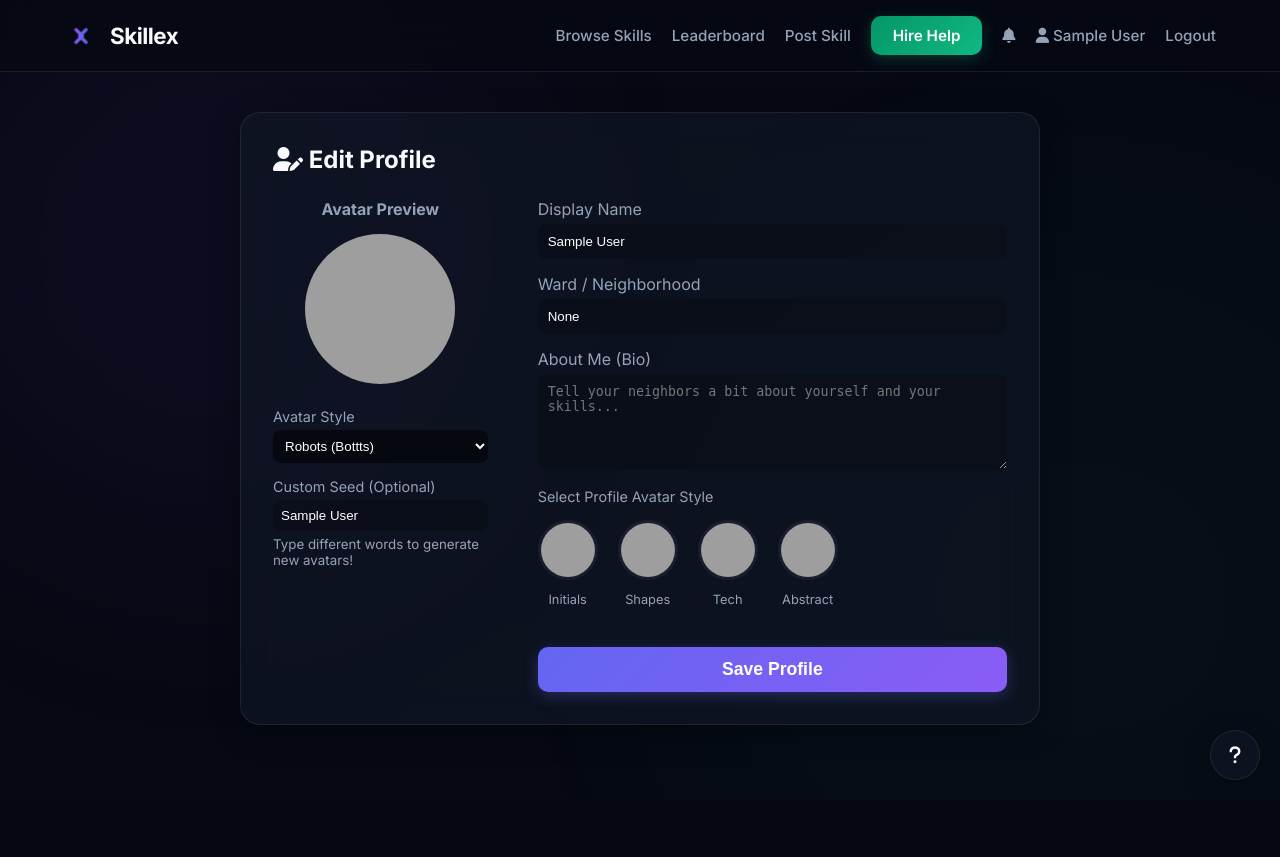
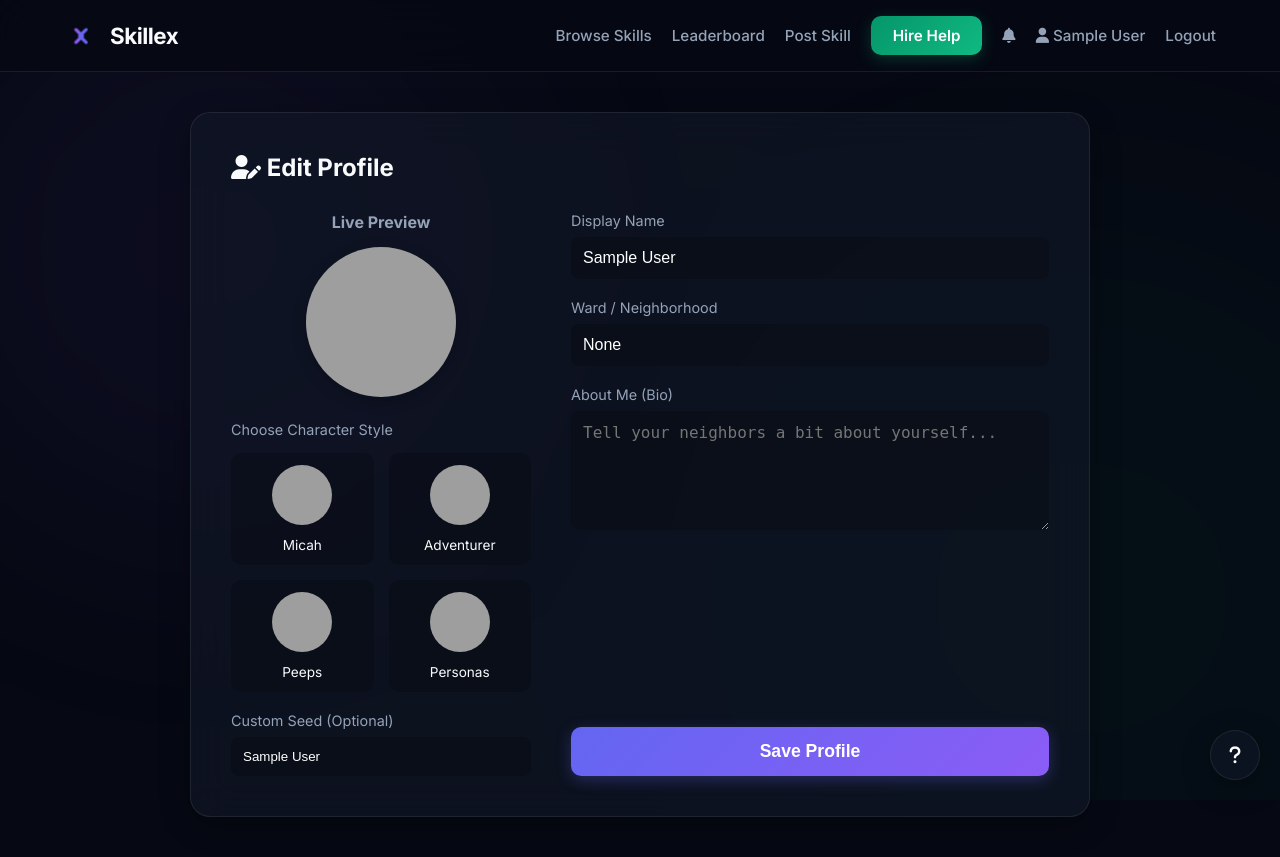
Before and after one commit to pranathi8812-AIML/skillex-live, a Flask app: page /profile/edit in a window 1280 px wide. Before the commit the page ends 780 px from the top, so only its background shows below. Run offline with Flask 3, Linux system fonts and the light colour scheme; the visitor is signed in with stand-in values (Sample User, id 1); grey boxes are pictures that could not be loaded.

Commit message:
Completely rebuild edit profile form to remove duplicate fields and enable character avatars

```diff
--- a/templates/edit_profile.html
+++ b/templates/edit_profile.html
@@ -1,131 +1,112 @@
 {% extends 'base.html' %}
 
 {% block content %}
-<div style="max-width: 800px; margin: 0 auto;">
-    <div class="glass-card">
-        <h2 style="margin-bottom: 25px;"><i class="fa-solid fa-user-pen" style="color: var(--accent-purple);"></i> Edit Profile</h2>
+<div style="max-width: 900px; margin: 0 auto;">
+    <div class="glass-card" style="padding: 40px;">
+        <h2 style="margin-bottom: 30px;"><i class="fa-solid fa-user-pen" style="color: var(--accent-purple);"></i> Edit Profile</h2>
 
-        <form action="{{ url_for('edit_profile') }}" method="POST" style="display: grid; grid-template-columns: 1fr 2fr; gap: 30px;">
+        <form method="POST" action="{{ url_for('edit_profile') }}" style="display: flex; flex-wrap: wrap; gap: 40px;">
 
-            <!-- Left Column: Avatar Customization -->
-            <div style="text-align: center; border-right: 1px solid var(--glass-border); padding-right: 20px;">
-                <h3 style="margin-bottom: 15px; font-size: 1rem; color: var(--text-muted);">Avatar Preview</h3>
-
-                <img id="avatar-preview" src="https://api.dicebear.com/7.x/{{ current_user.avatar_style }}/svg?seed={{ current_user.avatar_seed or current_user.name }}" alt="Avatar Preview" style="width: 150px; height: 150px; border-radius: 50%; background: var(--bg-dark); border: 3px solid var(--accent-purple); margin-bottom: 20px;">
-
-                <div style="text-align: left; margin-bottom: 15px;">
-                    <label style="display: block; margin-bottom: 5px; color: var(--text-muted); font-size: 0.9rem;">Avatar Style</label>
-                    <select name="avatar_style" id="avatar-style" onchange="updateAvatar()" style="width: 100%; padding: 8px; border-radius: 8px; background: rgba(0,0,0,0.5); color: white; border: 1px solid var(--glass-border);">
-                        <option value="bottts" {% if current_user.avatar_style == 'bottts' %}selected{% endif %}>Robots (Bottts)</option>
-                        <option value="avataaars" {% if current_user.avatar_style == 'avataaars' %}selected{% endif %}>People (Avataaars)</option>
-                        <option value="micah" {% if current_user.avatar_style == 'micah' %}selected{% endif %}>Minimalist (Micah)</option>
-                        <option value="identicon" {% if current_user.avatar_style == 'identicon' %}selected{% endif %}>Patterns (Identicon)</option>
-                        <option value="initials" {% if current_user.avatar_style == 'initials' %}selected{% endif %}>Initials</option>
-                    </select>
+            <!-- LEFT COLUMN: Avatar Selection -->
+            <div style="flex: 1; min-width: 300px;">
+                <div style="text-align: center; margin-bottom: 20px;">
+                    <h4 style="color: var(--text-muted); margin-bottom: 15px;">Live Preview</h4>
+                    <img id="avatar-preview" src="https://api.dicebear.com/7.x/{{ current_user.avatar_style or 'micah' }}/svg?seed={{ current_user.avatar_seed or current_user.name }}&backgroundType=gradientLinear&backgroundColor=b6e3f4,c0aede,d1d4f9" style="width: 150px; height: 150px; border-radius: 50%; box-shadow: 0 4px 15px rgba(0,0,0,0.2);">
                 </div>
 
-                <div style="text-align: left;">
-                    <label style="display: block; margin-bottom: 5px; color: var(--text-muted); font-size: 0.9rem;">Custom Seed (Optional)</label>
-                    <input type="text" name="avatar_seed" id="avatar-seed" value="{{ current_user.avatar_seed or current_user.name }}" oninput="updateAvatar()" placeholder="Type anything..." style="width: 100%; padding: 8px; border-radius: 8px; border: 1px solid var(--glass-border); background: rgba(0,0,0,0.2); color: white;">
-                    <small style="color: var(--text-muted); display: block; margin-top: 5px;">Type different words to generate new avatars!</small>
+                <label style="color: var(--text-muted); font-size: 0.9rem; margin-bottom: 15px; display: block;">Choose Character Style</label>
+                <div style="display: grid; grid-template-columns: 1fr 1fr; gap: 15px;" id="avatar-selector">
+
+                    <label style="cursor: pointer; text-align: center; background: rgba(0,0,0,0.2); padding: 10px; border-radius: 10px; border: 2px solid transparent; transition: all 0.2s;" class="avatar-option">
+                        <input type="radio" name="avatar_style" value="micah" {% if current_user.avatar_style == 'micah' or not current_user.avatar_style %}checked{% endif %} style="display: none;">
+                        <img src="https://api.dicebear.com/7.x/micah/svg?seed={{ current_user.name }}&backgroundType=gradientLinear&backgroundColor=b6e3f4,c0aede,d1d4f9" style="width: 60px; height: 60px; border-radius: 50%;">
+                        <span style="display: block; font-size: 0.85rem; margin-top: 8px;">Micah</span>
+                    </label>
+
+                    <label style="cursor: pointer; text-align: center; background: rgba(0,0,0,0.2); padding: 10px; border-radius: 10px; border: 2px solid transparent; transition: all 0.2s;" class="avatar-option">
+                        <input type="radio" name="avatar_style" value="adventurer" {% if current_user.avatar_style == 'adventurer' %}checked{% endif %} style="display: none;">
+                        <img src="https://api.dicebear.com/7.x/adventurer/svg?seed={{ current_user.name }}&backgroundType=gradientLinear&backgroundColor=b6e3f4,c0aede,d1d4f9" style="width: 60px; height: 60px; border-radius: 50%;">
+                        <span style="display: block; font-size: 0.85rem; margin-top: 8px;">Adventurer</span>
+                    </label>
+
+                    <label style="cursor: pointer; text-align: center; background: rgba(0,0,0,0.2); padding: 10px; border-radius: 10px; border: 2px solid transparent; transition: all 0.2s;" class="avatar-option">
+                        <input type="radio" name="avatar_style" value="open-peeps" {% if current_user.avatar_style == 'open-peeps' %}checked{% endif %} style="display: none;">
+                        <img src="https://api.dicebear.com/7.x/open-peeps/svg?seed={{ current_user.name }}&backgroundType=gradientLinear&backgroundColor=b6e3f4,c0aede,d1d4f9" style="width: 60px; height: 60px; border-radius: 50%;">
+                        <span style="display: block; font-size: 0.85rem; margin-top: 8px;">Peeps</span>
+                    </label>
+
+                    <label style="cursor: pointer; text-align: center; background: rgba(0,0,0,0.2); padding: 10px; border-radius: 10px; border: 2px solid transparent; transition: all 0.2s;" class="avatar-option">
+                        <input type="radio" name="avatar_style" value="personas" {% if current_user.avatar_style == 'personas' %}checked{% endif %} style="display: none;">
+                        <img src="https://api.dicebear.com/7.x/personas/svg?seed={{ current_user.name }}&backgroundType=gradientLinear&backgroundColor=b6e3f4,c0aede,d1d4f9" style="width: 60px; height: 60px; border-radius: 50%;">
+                        <span style="display: block; font-size: 0.85rem; margin-top: 8px;">Personas</span>
+                    </label>
+                </div>
+
+                <div style="margin-top: 20px;">
+                    <label style="display: block; color: var(--text-muted); margin-bottom: 8px; font-size: 0.9rem;">Custom Seed (Optional)</label>
+                    <input type="text" id="avatar_seed" name="avatar_seed" value="{{ current_user.avatar_seed or current_user.name }}" style="width: 100%; padding: 12px; border-radius: 8px; background: rgba(0,0,0,0.2); border: 1px solid var(--glass-border); color: white; outline: none;" placeholder="Type words to change hair/face...">
                 </div>
             </div>
 
-            <!-- Right Column: Profile Details -->
-            <div style="display: flex; flex-direction: column; gap: 15px;">
+            <!-- RIGHT COLUMN: Text Fields -->
+            <div style="flex: 2; min-width: 300px; display: flex; flex-direction: column; gap: 20px;">
+
                 <div>
-                    <label style="display: block; margin-bottom: 5px; color: var(--text-muted);">Display Name</label>
-                    <input type="text" name="name" id="name-input" value="{{ current_user.name }}" oninput="updateAvatar()" required style="width: 100%; padding: 10px; border-radius: 8px; border: 1px solid var(--glass-border); background: rgba(0,0,0,0.2); color: white;">
+                    <label style="display: block; color: var(--text-muted); margin-bottom: 8px; font-size: 0.9rem;">Display Name</label>
+                    <input type="text" id="name_input" name="name" value="{{ current_user.name }}" required style="width: 100%; padding: 12px; border-radius: 8px; background: rgba(0,0,0,0.2); border: 1px solid var(--glass-border); color: white; outline: none; font-size: 1rem;">
                 </div>
 
                 <div>
-                    <label style="display: block; margin-bottom: 5px; color: var(--text-muted);">Ward / Neighborhood</label>
-                    <input type="text" name="ward" value="{{ current_user.ward }}" required style="width: 100%; padding: 10px; border-radius: 8px; border: 1px solid var(--glass-border); background: rgba(0,0,0,0.2); color: white;">
+                    <label style="display: block; color: var(--text-muted); margin-bottom: 8px; font-size: 0.9rem;">Ward / Neighborhood</label>
+                    <input type="text" name="ward" value="{{ current_user.ward }}" required style="width: 100%; padding: 12px; border-radius: 8px; background: rgba(0,0,0,0.2); border: 1px solid var(--glass-border); color: white; outline: none; font-size: 1rem;">
                 </div>
 
                 <div>
-                    <label style="display: block; margin-bottom: 5px; color: var(--text-muted);">About Me (Bio)</label>
-                    <textarea name="bio" rows="5" placeholder="Tell your neighbors a bit about yourself and your skills..." style="width: 100%; padding: 10px; border-radius: 8px; border: 1px solid var(--glass-border); background: rgba(0,0,0,0.2); color: white; resize: vertical;">{{ current_user.bio or '' }}</textarea>
+                    <label style="display: block; color: var(--text-muted); margin-bottom: 8px; font-size: 0.9rem;">About Me (Bio)</label>
+                    <textarea name="bio" rows="5" style="width: 100%; padding: 12px; border-radius: 8px; background: rgba(0,0,0,0.2); border: 1px solid var(--glass-border); color: white; outline: none; font-size: 1rem; resize: vertical;" placeholder="Tell your neighbors a bit about yourself...">{{ current_user.bio or '' }}</textarea>
                 </div>
 
- <!-- AVATAR STYLE SELECTOR -->
-<div style="margin-bottom: 25px;">
-    <label style="color: var(--text-muted); font-size: 0.9rem; margin-bottom: 15px; display: block;">Select Profile Avatar Style</label>
-
-    <div style="display: flex; gap: 20px; flex-wrap: wrap;" id="avatar-selector">
-
-        <!-- Option 1: Professional Initials -->
-        <label style="cursor: pointer; text-align: center;">
-            <input type="radio" name="avatar_style" value="initials" {% if current_user.avatar_style == 'initials' or not current_user.avatar_style %}checked{% endif %} style="display: none;">
-            <img src="https://api.dicebear.com/7.x/initials/svg?seed={{ current_user.name }}" style="width: 60px; height: 60px; border-radius: 50%; border: 3px solid transparent; transition: all 0.2s; background: rgba(255,255,255,0.05);">
-            <span style="display: block; font-size: 0.8rem; margin-top: 8px; color: var(--text-muted);">Initials</span>
-        </label>
-
-        <!-- Option 2: Modern Abstract Shapes -->
-        <label style="cursor: pointer; text-align: center;">
-            <input type="radio" name="avatar_style" value="shapes" {% if current_user.avatar_style == 'shapes' %}checked{% endif %} style="display: none;">
-            <img src="https://api.dicebear.com/7.x/shapes/svg?seed={{ current_user.name }}" style="width: 60px; height: 60px; border-radius: 50%; border: 3px solid transparent; transition: all 0.2s; background: rgba(255,255,255,0.05);">
-            <span style="display: block; font-size: 0.8rem; margin-top: 8px; color: var(--text-muted);">Shapes</span>
-        </label>
-
-        <!-- Option 3: Tech Identicon -->
-        <label style="cursor: pointer; text-align: center;">
-            <input type="radio" name="avatar_style" value="identicon" {% if current_user.avatar_style == 'identicon' %}checked{% endif %} style="display: none;">
-            <img src="https://api.dicebear.com/7.x/identicon/svg?seed={{ current_user.name }}" style="width: 60px; height: 60px; border-radius: 50%; border: 3px solid transparent; transition: all 0.2s; background: rgba(255,255,255,0.05);">
-            <span style="display: block; font-size: 0.8rem; margin-top: 8px; color: var(--text-muted);">Tech</span>
-        </label>
-
-        <!-- Option 4: Abstract Thumbs -->
-        <label style="cursor: pointer; text-align: center;">
-            <input type="radio" name="avatar_style" value="thumbs" {% if current_user.avatar_style == 'thumbs' %}checked{% endif %} style="display: none;">
-            <img src="https://api.dicebear.com/7.x/thumbs/svg?seed={{ current_user.name }}" style="width: 60px; height: 60px; border-radius: 50%; border: 3px solid transparent; transition: all 0.2s; background: rgba(255,255,255,0.05);">
-            <span style="display: block; font-size: 0.8rem; margin-top: 8px; color: var(--text-muted);">Abstract</span>
-        </label>
-
-    </div>
-</div>
-
-<!-- JavaScript to highlight the selected avatar -->
-<script>
-    document.addEventListener("DOMContentLoaded", function() {
-        const radios = document.querySelectorAll('input[name="avatar_style"]');
-        const images = document.querySelectorAll('#avatar-selector img');
-
-        function updateHighlight() {
-            images.forEach(img => {
-                img.style.borderColor = 'transparent';
-                img.style.transform = 'scale(1)';
-            });
-            const checked = document.querySelector('input[name="avatar_style"]:checked + img');
-            if (checked) {
-                checked.style.borderColor = 'var(--accent-indigo)';
-                checked.style.transform = 'scale(1.1)';
-            }
-        }
-
-        radios.forEach(radio => radio.addEventListener('change', updateHighlight));
-        updateHighlight(); // Run on load
-    });
-</script>
-
-                <button type="submit" class="btn-primary" style="margin-top: auto; padding: 12px; font-size: 1.1rem;">Save Profile</button>
+                <button type="submit" class="btn-primary" style="margin-top: auto; padding: 14px; font-size: 1.1rem; width: 100%;">Save Profile</button>
             </div>
         </form>
     </div>
 </div>
 
-<!-- Vanilla JS for Live Avatar Preview -->
 <script>
-function updateAvatar() {
-    const style = document.getElementById('avatar-style').value;
-    // Use the custom seed if typed, otherwise fall back to the name input
-    let seed = document.getElementById('avatar-seed').value;
-    if (!seed || seed.trim() === '') {
-        seed = document.getElementById('name-input').value;
-    }
-    const img = document.getElementById('avatar-preview');
-    // Update the image source dynamically
-    img.src = `https://api.dicebear.com/7.x/${style}/svg?seed=${encodeURIComponent(seed)}`;
-}
+    document.addEventListener("DOMContentLoaded", function() {
+        const radios = document.querySelectorAll('input[name="avatar_style"]');
+        const options = document.querySelectorAll('.avatar-option');
+        const previewImg = document.getElementById('avatar-preview');
+        const seedInput = document.getElementById('avatar_seed');
+        const nameInput = document.getElementById('name_input');
+
+        function updatePreview() {
+            // Reset borders
+            options.forEach(opt => {
+                opt.style.borderColor = 'transparent';
+                opt.style.background = 'rgba(0,0,0,0.2)';
+            });
+
+            // Highlight selected
+            const checkedRadio = document.querySelector('input[name="avatar_style"]:checked');
+            if (checkedRadio) {
+                const parentLabel = checkedRadio.closest('label');
+                parentLabel.style.borderColor = 'var(--accent-indigo)';
+                parentLabel.style.background = 'rgba(99, 102, 241, 0.15)';
+            }
+
+            // Update big preview image
+            const style = checkedRadio ? checkedRadio.value : 'micah';
+            const seed = seedInput.value.trim() || nameInput.value.trim() || 'default';
+            previewImg.src = `https://api.dicebear.com/7.x/${style}/svg?seed=${encodeURIComponent(seed)}&backgroundType=gradientLinear&backgroundColor=b6e3f4,c0aede,d1d4f9`;
+        }
+
+        radios.forEach(radio => radio.addEventListener('change', updatePreview));
+        seedInput.addEventListener('input', updatePreview);
+        nameInput.addEventListener('input', updatePreview);
+
+        // Run once on load
+        updatePreview();
+    });
 </script>
 {% endblock %}
```
